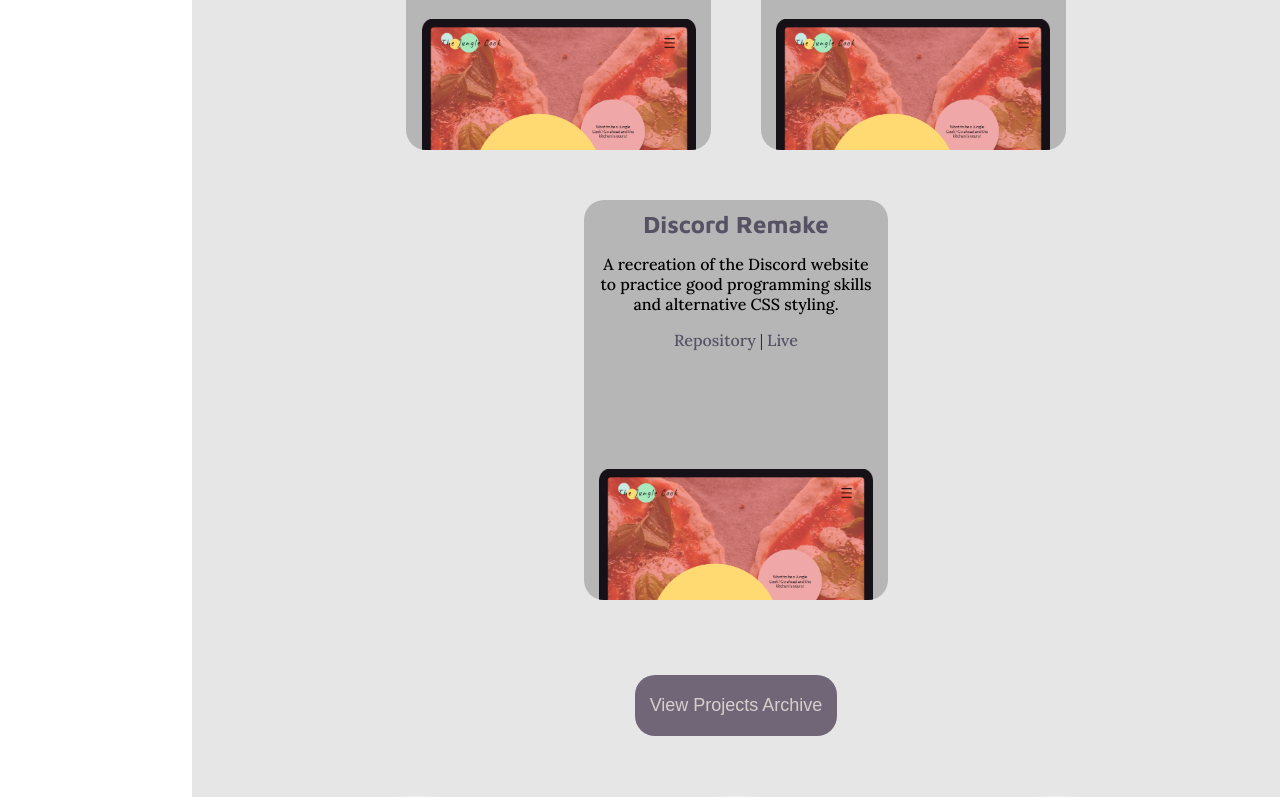
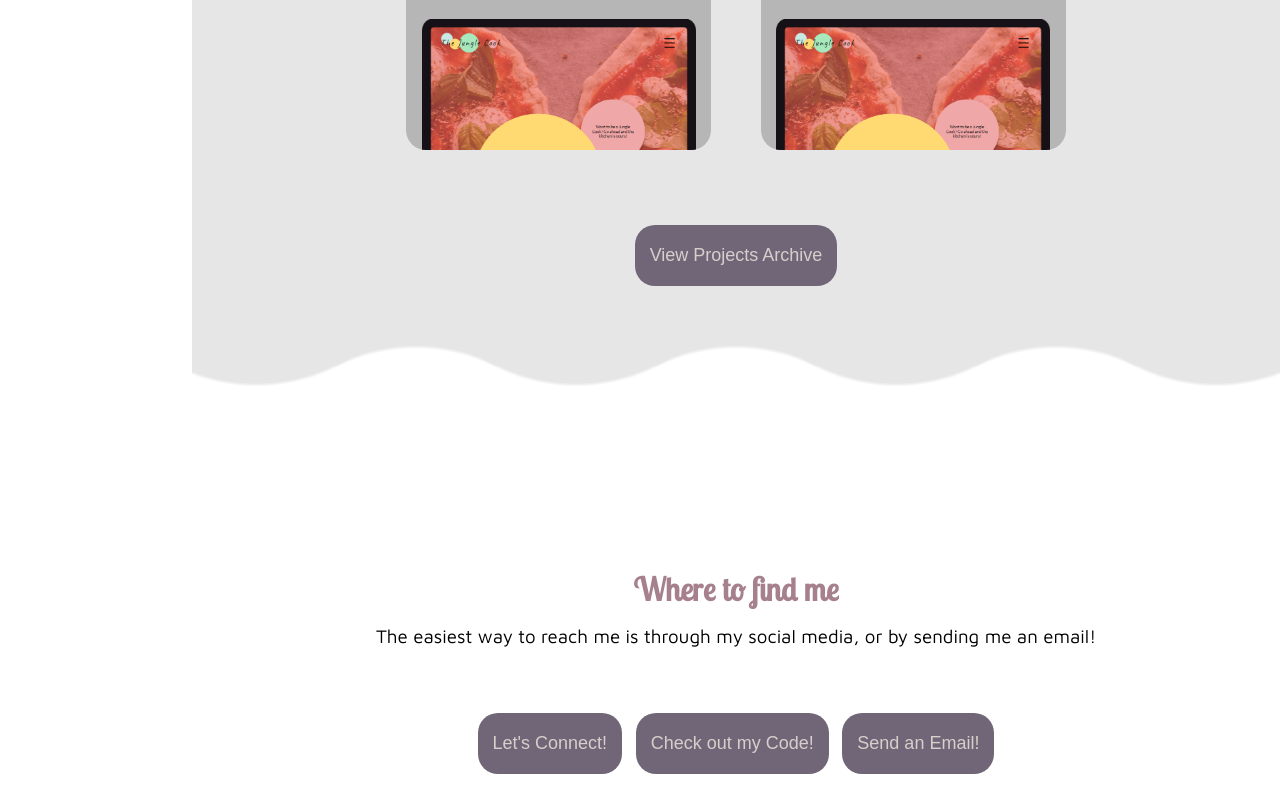
Before and after one commit to snowykittin/snowykittin.github.io, a website: page index.html in a window 1280 px wide. Shown: the part 2375-3172 px from the top of the page. Drawn offline with Linux system fonts and the light colour scheme.

Commit message:
Updated projects

```diff
--- a/index.html
+++ b/index.html
@@ -95,11 +95,12 @@
 
                 <div class="project">
                     <div class="project-text">
-                        <h2>BookNook</h2>
-                        <p>A C.R.U.D. application that also uses the Model-View-Controller method within JavaScript.
+                        <h2>Discord Remake</h2>
+                        <p>A recreation of the Discord website to practice good programming skills and alternative CSS
+                            styling.
                         </p>
-                        <a href="https://github.com/n315-sarsexto/booknook">Repository</a> | <a
-                            href="https://n315-sarsexto.github.io/booknook/">Live</a>
+                        <a href="https://github.com/n315-sarsexto/homework-three">Repository</a> | <a
+                            href="https://n315-sarsexto.github.io/homework-three/">Live</a>
                     </div>
                     <div class="project-img">
                         <img src="images/junglecook.png" alt="JungleCook preview">
@@ -134,19 +135,7 @@
                     </div>
                 </div>
 
-                <div class="project">
-                    <div class="project-text">
-                        <h2>Discord Remake</h2>
-                        <p>A recreation of the Discord website to practice good programming skills and alternative CSS
-                            styling.
-                        </p>
-                        <a href="https://github.com/n315-sarsexto/homework-three">Repository</a> | <a
-                            href="https://n315-sarsexto.github.io/homework-three/">Live</a>
-                    </div>
-                    <div class="project-img">
-                        <img src="images/junglecook.png" alt="JungleCook preview">
-                    </div>
-                </div>
+
             </div>
 
             <div class="view-more">
```
